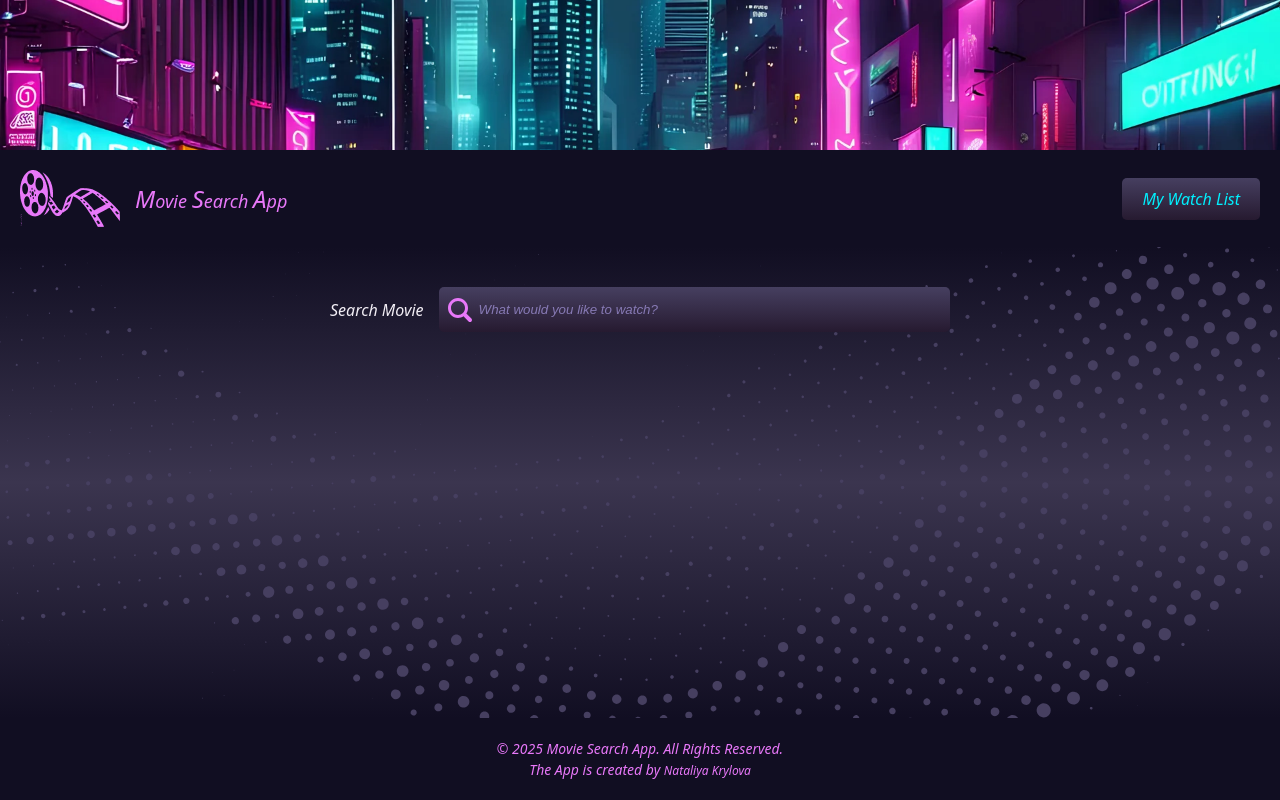
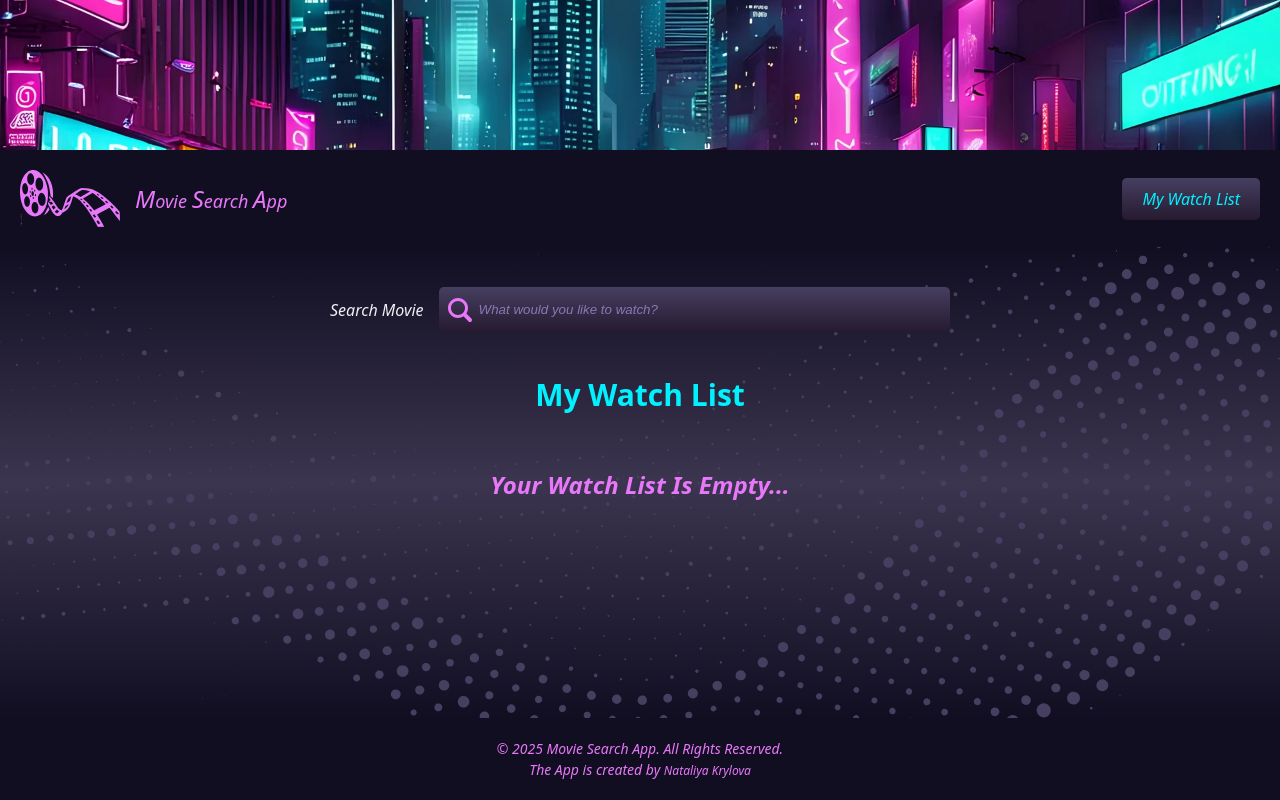
Before and after one commit to NataliItaly/react-movie-search-app, a React (Vite) app: page / in a window 1280 px wide. Built offline with nearby package versions, Linux system fonts and the light colour scheme.

Commit message:
feat: implement watchlist

```diff
--- a/src/App.css
+++ b/src/App.css
@@ -268,6 +268,7 @@ input[type="search"]::-webkit-search-cancel-button {
   color: #fff;
   background: #d245a9 8px / contain no-repeat url(assets/add-movie-icon.svg);
   background-size: 15px;
+  border: 1px solid #d245a9;
   margin-left: auto;
   cursor: pointer;
   transition: 0.5s;
@@ -277,13 +278,19 @@ input[type="search"]::-webkit-search-cancel-button {
   -o-transition: 0.5s;
 }
 
+.movie__btn:focus {
+  outline: none;
+}
+
 .movie__btn:hover {
-  background: #9b68a3 8px no-repeat url(assets/add-movie-icon.svg);
+  background: #3b354f 8px no-repeat url(assets/add-movie-icon.svg);
   background-size: 15px;
 }
 
 .movie__btn_added {
-  background: left / contain no-repeat url(images/remove-movie.svg);
+  background: #3b354f 8px no-repeat url(assets/remove-movie.svg);
+  background-size: 15px;
+  color: #d245a9;
 }
 
 .movie__actors {
@@ -293,6 +300,23 @@ input[type="search"]::-webkit-search-cancel-button {
 .movie__description {
   font-size: 16px;
   margin-bottom: 20px;
+}
+
+.watchlist {
+  max-width: 1200px;
+  margin: 0 auto;
+}
+
+.watchlist__title {
+  text-align: center;
+  color: var(--complement-color);
+  font-style: normal;
+  font-size: 30px;
+  margin-bottom: 50px;
+}
+
+.watchlist__empty {
+  text-align: center;
 }
 
 .footer {
--- a/src/App.jsx
+++ b/src/App.jsx
@@ -8,9 +8,12 @@ function App() {
   const [input, setInput] = useState("");
   const [searchMovie, setSearchMovie] = useState(null);
   const [moviesList, setMoviesList] = useState([]);
+  const [watchList, setWatchList] = useState([]);
   const apiKey = "e2485c75";
 
   console.log(moviesList);
+  console.log(watchList);
+
   useEffect(() => {
     if (searchMovie) {
       const fetchMovies = async () => {
@@ -29,7 +32,9 @@ function App() {
             });
 
             const moviesData = await Promise.all(moviePromises);
-            setMoviesList(moviesData);
+            setMoviesList(
+              moviesData.map((movie) => ({ ...movie, addedWatchList: false }))
+            );
           }
         } catch (error) {
           console.error("Error fetching movies:", error);
@@ -45,10 +50,26 @@ function App() {
   }
 
   function handleSubmit(formData) {
-    //e.preventDefault();
-    //const formData = new FormData(e.currentTarget);
     const searchStr = formData.get("search-input").toLowerCase().trim();
     setSearchMovie(searchStr);
+  }
+
+  function addToWatchList(e) {
+    console.log(e.target.dataset.movie);
+    const [addedMovie] = moviesList.filter(
+      (movie) => movie.imdbID === e.target.dataset.movie
+    );
+    console.log(addedMovie.addedWatchList);
+    console.log(addedMovie);
+
+    const modifiedMoviesList = moviesList.map((movie) =>
+      movie.imdbID === e.target.dataset.movie
+        ? { ...movie, addedWatchList: !movie.addedWatchList }
+        : movie
+    );
+    setMoviesList(modifiedMoviesList);
+    const modifiedWatchList = watchList.filter((movie) => movie.addedWatchList);
+    setWatchList(modifiedWatchList);
   }
 
   return (
@@ -59,6 +80,8 @@ function App() {
         handleChange={handleChange}
         handleSubmit={handleSubmit}
         moviesList={moviesList}
+        watchList={watchList}
+        addToWatchList={addToWatchList}
       />
       <Footer />
     </>
--- a/src/components/Main.jsx
+++ b/src/components/Main.jsx
@@ -2,16 +2,21 @@ import React from "react";
 import Form from "./Form";
 import Movie from "./Movie";
 import { nanoid } from "nanoid";
+import WatchList from "./WatchList";
 
 export default function Main({
   input,
   handleChange,
   handleSubmit,
   moviesList,
+  watchList,
+  addToWatchList,
 }) {
   const movies =
     moviesList.length > 0 &&
-    moviesList.map((movie) => <Movie key={nanoid()} movie={movie} />);
+    moviesList.map((movie) => (
+      <Movie key={nanoid()} movie={movie} addToWatchList={addToWatchList} />
+    ));
 
   return (
     <main className="main">
@@ -21,6 +26,7 @@ export default function Main({
         handleSubmit={handleSubmit}
       />
       <ul className="movies__container">{movies}</ul>
+      <WatchList watchList={watchList} />
     </main>
   );
 }
--- a/src/components/Movie.jsx
+++ b/src/components/Movie.jsx
@@ -1,4 +1,4 @@
-export default function Movie({ movie }) {
+export default function Movie({ movie, addToWatchList }) {
   const imgSrc = movie.Poster === "N/A" ? "images/no-image.jpg" : movie.Poster;
   const rating = movie.Rating === "N/A" ? "Not available" : movie.imdbRating;
   const runtime =
@@ -6,8 +6,11 @@ export default function Movie({ movie }) {
   const actors = movie.Actors === "N/A" ? "not available" : movie.Actors;
   const plot =
     movie.Plot === "N/A" ? "Description is not available" : movie.Plot;
-  //const btnClass = addClass ? "movie__btn movie__btn_added" : "movie__btn";
+  const btnClass = movie.addedWatchList
+    ? "movie__btn movie__btn_added"
+    : "movie__btn";
   //localStorage.clear();
+  console.log(movie.addedWatchList);
 
   /**
    *
@@ -51,7 +54,13 @@ export default function Movie({ movie }) {
           <span className="movie__info">Description: </span>
           {plot}
         </div>
-        <button className="movie__btn">Watchlist</button>
+        <button
+          className={btnClass}
+          data-movie={movie.imdbID}
+          onClick={(e) => addToWatchList(e)}
+        >
+          Watchlist
+        </button>
       </div>
     </li>
   );
--- /dev/null
+++ b/src/components/WatchList.jsx
@@ -0,0 +1,22 @@
+import React from "react";
+import Movie from "./Movie";
+
+export default function WatchList({ watchList }) {
+  const watchListMovies =
+    watchList.length > 0
+      ? watchList.map((movie) => <Movie movie={movie} />)
+      : null;
+
+  return (
+    <section>
+      <h1 className="watchlist__title">My Watch List</h1>
+      {watchListMovies ? (
+        <ul className="movies__container">{watchListMovies}</ul>
+      ) : (
+        <>
+          <h2 className="watchlist__empty">Your Watch List Is Empty...</h2>
+        </>
+      )}
+    </section>
+  );
+}
```
Also changed, not shown: src/assets/remove-movie.svg (added).
